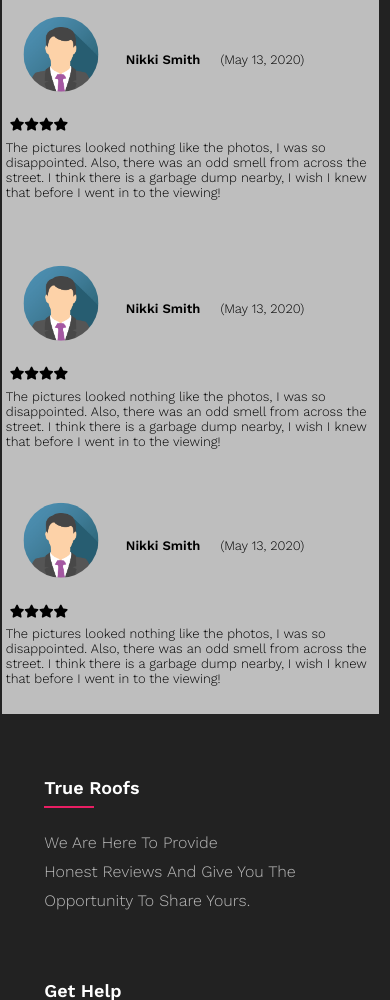
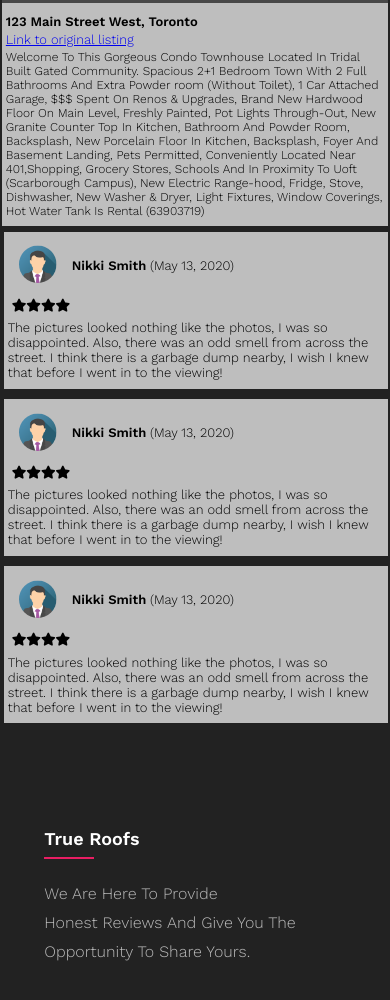
Before and after one commit to A454545/4WW-_project, a PHP site: page /individualResult.html in a window 390 px wide. Shown: the part 764-1764 px from the top of the page. Run offline with PHP 8.4, Linux system fonts and the light colour scheme; some libraries are stand-ins or nearby versions.

Commit message:
Fixed responsiveness issues

```diff
--- a/assets/css/individualResult.css
+++ b/assets/css/individualResult.css
@@ -20,7 +20,7 @@
   grid-template-rows: auto auto auto; /*auto is used to make the subgrids flexible*/
   gap: 0.4% 0%;
   grid-auto-flow: row;
-  grid-template-areas: "object-photos object-photos object-photos" "object object object" "object-reviews object-reviews .";
+  grid-template-areas: "object-photos object-photos object-photos" "object object object" "object-reviews object-reviews object-reviews";
 }
 
 /*Styling for the photos section. Setting a flexible subgrid of 4 columns and 3 rows.*/
@@ -35,7 +35,7 @@
   grid-template-rows: 1fr 1fr 1fr 1fr;
   gap: 1% 0.5%;
   grid-auto-flow: row;
-  grid-template-areas: "main-photo main-photo top-photo top-photo" "main-photo main-photo top-photo top-photo" "main-photo main-photo bottom-photo bottom-photo" "main-photo main-photo bottom-photo bottom-photo";
+  grid-template-areas: "main-photo main-photo top-photo top-photo" "main-photo main-photo top-photo top-photo" "main-photo main-photo map map" "main-photo main-photo map map";
   grid-area: object-photos;
 }
 
@@ -59,12 +59,17 @@
   background-repeat: no-repeat;
 }
 
-.bottom-photo {
-  grid-area: bottom-photo;
-  background-image: url('../images/dummymap.png');
-  background-position: center;
-  background-size: cover;
-  background-repeat: no-repeat;
+#map {
+  grid-area: map;
+  overflow: hidden;
+  z-index: 0;
+  /*position: relative;*/
+  max-width: 100%;
+  max-height: 100%;
+}
+
+#map img {
+  zoom: 1.25;
 }
 
 /*Styling for the text description and video section*/
@@ -105,19 +110,29 @@
 /*Styling for the reviews area. Set height and width to match above content.*/
 .object-reviews {
   display: grid;
+  grid-template-columns:  1fr 1.5fr 0.5fr 1fr;
   grid-template-rows: fit-content(110px) 0.5fr 1.5fr;
-  grid-auto-flow: row;
-  grid-template-areas: "reviewer-info" "reviewer-rating" "review-content";
+  gap: 0% 0.5%;
+  padding: 0 0.5vw;
+  grid-auto-flow: column;
+  grid-template-areas:
+  "reviewer-info" "reviewer-info" "." "."
+  "reviewer-rating" "reviewer-rating" "." "."
+  "review-content" "review-content" "." ".";
   grid-area: object-reviews;
-  width: 96.8%;
-  margin-left: 0.98%;
+  height: min-content;
+}
+
+/*Ensure the review area takes up entire width of container*/
+.reviewGroup{
+  grid-column: 1 / 3;
+  padding: 1vh 1vw;
   background-color: #e8e8e8c9;
 }
 
-/*Ensure the review area takes up entire width of container*/
-.review {
-  width: 100%;
-  padding: 1vh 1vw;
+.empty{
+  grid-column: 3 / 5;
+  background-color: #222;
 }
 
 /*Left-justify the reviewer name information and align it with the avatar image*/
@@ -192,6 +207,8 @@
     display: block;
     transform: scale(1, 1) translateY(-20vh);
   }
+
+
   .object-content, .object-video {
     max-height: 30vh;
     overflow: scroll;
@@ -238,43 +255,51 @@
     overflow: hidden;
   }
   @media screen and (max-width: 500px) {
+
+    .container{
+      grid-template-rows: 1fr 1fr auto;
+    }
+
     .object-photos {
-      height: 40vh;
+      height: auto;
     }
-    .main-photo img {
+    .object-photos > div {
+      width:100%;
+    }
+
+    .object {
+      display: block;
+    }
+
+    .object > div {
+      height: auto;
       width: 100%;
-      display: block;
-      transform: scale(2, 2) translateY(3vh);
-    }
-    .object {
-      display: grid;
-      grid-template-columns: 1fr 0.5fr 1.5fr 1fr;
-    }
-    .object h2, .object p {
-      font-size: 0.25em;
-      margin: 3px 0;
-    }
-    .object-content {
-      overflow: scroll;
-      font-size: 0.25em;
-    }
-    .object-reviews {
-      gap: 1% 0.5%;
-      margin-left: 0.5%;
-      max-width: 100%;
-      font-size: small;
-    }
-    .avatar-image {
-      transform: scale(0.75);
-    }
-    .reviewer-info {
-      grid-area: reviewer-info;
-      display: flex;
-      max-height: 50%;
       overflow: hidden;
     }
-    .container {
-      grid-template-areas: "object-photos object-photos object-photos" "object object object" "object-reviews object-reviews object-reviews";
+
+    .reviewGroup{
+      grid-column: 1 / 5;
+    }
+    .reviewGroup img {
+      width: 50px;
+      height: 50px;
+    }
+
+    .reviewer-info {
+      max-height: 50px;
+    }
+    .reviewer-info, div.reviewer-info > * {
+      height: 25%;
+      line-height: normal;
+      padding: 0.25vw 0.5vw;
+      align-items:center;
+    }
+
+    .reviewer-info .avatar-image{
+      justify-content:left;
+      align-items:center;
+      width: 60px;
+      height: 60px;
     }
   }
 }
```
